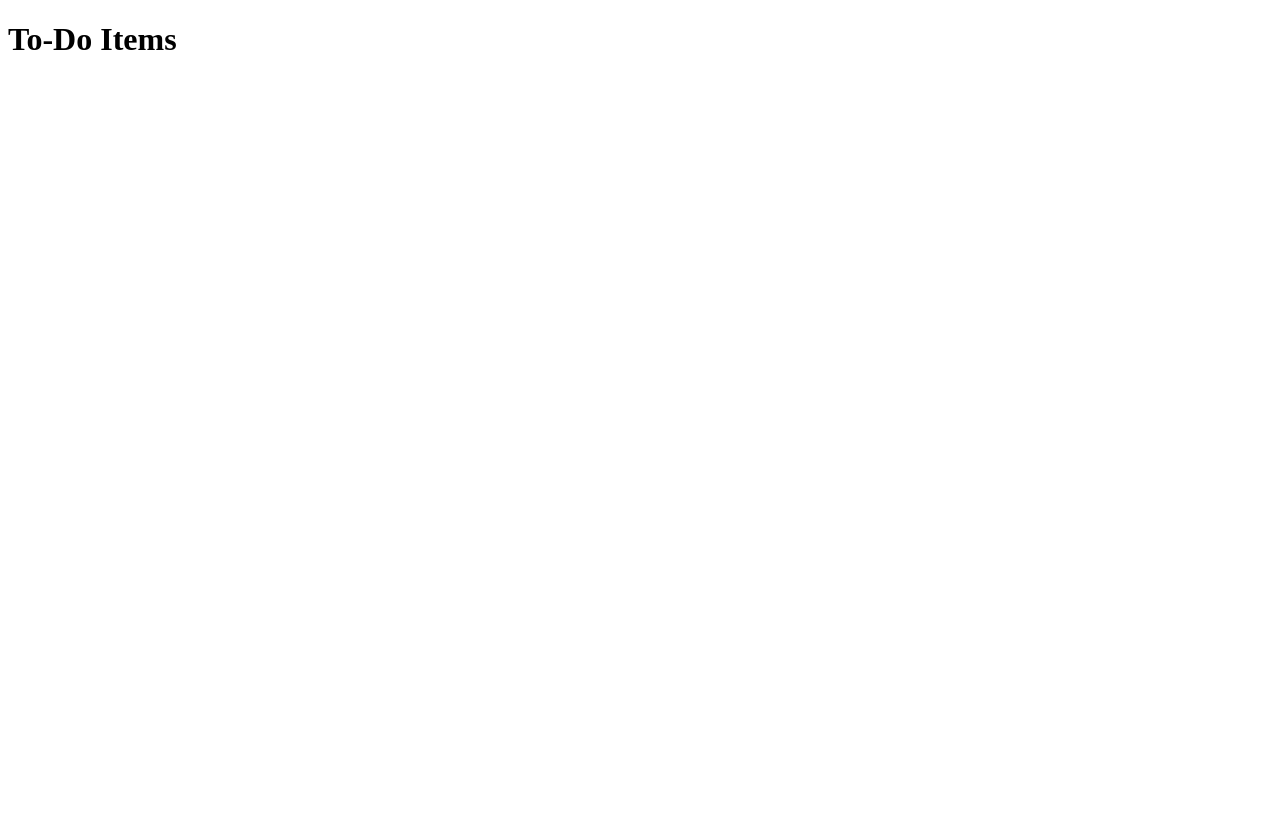
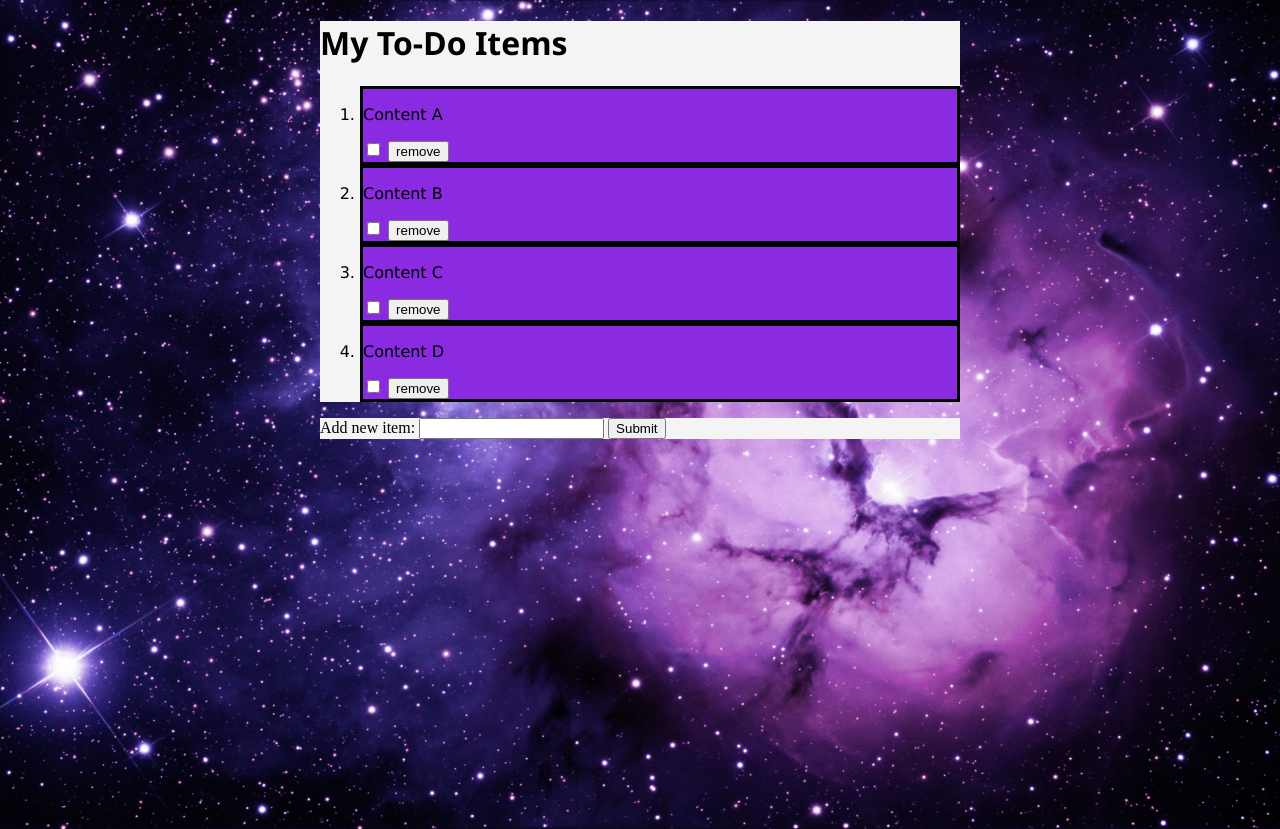
Before and after one commit to KelseyG1012/Fundamentals-III, a website: page index.html in a window 1280 px wide. Before the commit the page ends 800 px from the top, so only its background shows below. Drawn offline with Linux system fonts and the light colour scheme.

Commit message:
basic css, html, adding js funcs

```diff
--- a/index.html
+++ b/index.html
@@ -7,7 +7,38 @@
   <title>TODO</title>
 </head>
 <body>
-    <h1>To-Do Items</h1>
+    <div id="listContainer">
+        <h1>My To-Do Items</h1>
+        <ol>
+            <li>
+                <p class="listItemContent">Content A</p>
+                <input type="checkbox" name="a" value="check" class="checkbox">
+                <button type="button" class="removeBtn">remove</button>
+            </li>
+            <li>
+                <p class="listItemContent">Content B</p>
+                <input type="checkbox" name="b" value="check" class="checkbox">
+                <button type="button" class="removeBtn">remove</button>
+            </li>
+            <li>
+                <p class="listItemContent">Content C</p>
+                <input type="checkbox" name="c" value="check" class="checkbox">
+                <button type="button" class="removeBtn">remove</button>
+            </li>
+            <li>
+                <p class="listItemContent">Content D</p>
+                <input type="checkbox" name="d" value="check" class="checkbox">
+                <button type="button" class="removeBtn">remove</button>
+            </li>
+        </ol>
+    </div>
+    <div id="addContainer">
+        <form id="submitForm">
+            Add new item:
+            <input type="text" name="content" id="submitContent">
+            <input type="submit" value="Submit">
+        </form>
+    </div>
 
     <script src="./index.js"></script>
 </body>
--- a/index.js
+++ b/index.js
@@ -0,0 +1,11 @@
+
+
+//add event listener for form
+document.getElementById("submitForm").addEventListener("submit", addTodoItem(document.getElementById("submitContent").value));
+
+/**
+ *Takes in a string, content and appends a TODO to the listContainer.
+ */
+function addTodoItem(content){
+    console.log(`Starting addTodoItem function with content: ${content}`);
+}
--- a/package.json
+++ b/package.json
@@ -3,6 +3,7 @@
   "version": "1.0.0",
   "main": "index.js",
   "scripts": {
+    "start": "live-server .",
     "test": "echo \"Error: no test specified\" && exit 1"
   },
   "keywords": [],
--- a/style.css
+++ b/style.css
@@ -0,0 +1,51 @@
+body {
+    flex: auto;
+    height: 100%;
+    background-image: url('./High-Outer-Space-Wallpapers.jpg');
+    background-size: cover;
+    height: 100vh;
+    background-repeat: no-repeat;
+    background-position: center;
+    align-items: center;
+}
+h1 {
+    color: black;
+    font-family: 'Segoe UI', Tahoma, Geneva, Verdana, sans-serif;
+  }
+#listContainer {
+  background-color: #f4f4f4;
+  font-family: Verdana, Geneva, Tahoma, sans-serif;
+  width: 50vw;
+  margin-left: auto;
+  margin-right: auto;
+}
+
+#addContainer {
+    background-color: #f4f4f4;
+    width: 50vw;
+    margin-left: auto;
+    margin-right: auto;
+}
+
+ol {
+    justify-content: space-between;
+}
+
+li {
+    border-style: solid;
+    border-color: black;
+    border-width: 0.1;
+    background-color: blueviolet;
+}
+
+.removeBtn {
+
+}
+
+.addItemBtn {
+
+}
+
+.checkbox {
+
+}
```
Also changed, not shown: High-Outer-Space-Wallpapers.jpg (added).
